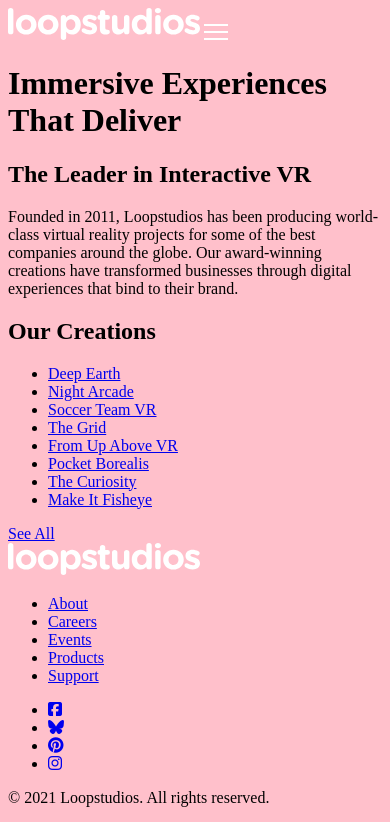
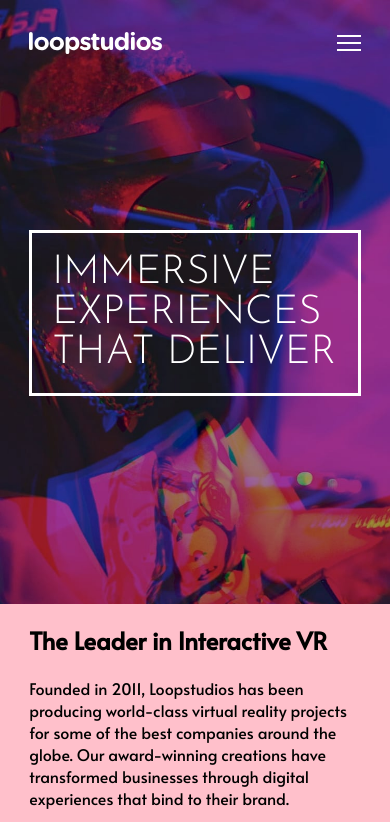
Before and after one commit to LesleyWesley/loopstudios-landing-page, a plain HTML site: page index.html in a window 390 px wide. Shown: the top 822 px of the page. Drawn offline with Linux system fonts and the light colour scheme.

Commit message:
Added css for mobile version of header

```diff
--- a/css/main.css
+++ b/css/main.css
@@ -7,4 +7,57 @@
 
 body {
   background-color: pink;
+  font-family: "Alata", sans-serif;
+  margin: 0;
+  box-sizing: border-box;
+  display: flex;
+  justify-content: center;
+  align-items: center;
+  flex-direction: column;
 }
+
+header,
+main,
+footer {
+  display: flex;
+  justify-content: center;
+  align-items: center;
+}
+
+.container {
+  display: flex;
+  justify-content: center;
+  align-items: center;
+  flex-direction: column;
+  width: 85%;
+}
+
+header {
+  background-image: url("../images/mobile/image-hero.jpg");
+  background-size: cover;
+  background-repeat: no-repeat;
+  background-position: center top;
+  padding-top: 2rem;
+}
+
+.header--nav-section {
+  display: flex;
+  justify-content: space-between;
+  align-items: center;
+  width: 100%;
+}
+
+.logo {
+  width: 40%;
+}
+
+h1 {
+  text-transform: uppercase;
+  margin: 11rem 0 13rem 0;
+  font-family: "Josefin Sans", sans-serif;
+  font-weight: 300;
+  padding: 1.25rem;
+  border: 3px solid #FFF;
+  font-size: 2.5rem;
+  color: #FFF;
+}
--- a/index.html
+++ b/index.html
@@ -22,12 +22,10 @@
     <header>
         <div class="container">
             <div class="header--nav-section">
-                <img src="./images/logo.svg" alt="loopstudios logo" />
+                <img src="./images/logo.svg" alt="loopstudios logo" class="logo"/>
                 <img src="./images/icon-hamburger.svg" alt="menu" />
             </div>
-            <div class="header--hero-section">
-                <h1>Immersive Experiences That Deliver</h1>
-            </div>
+            <h1>Immersive Experiences That Deliver</h1>
         </div>
     </header>
 
```
